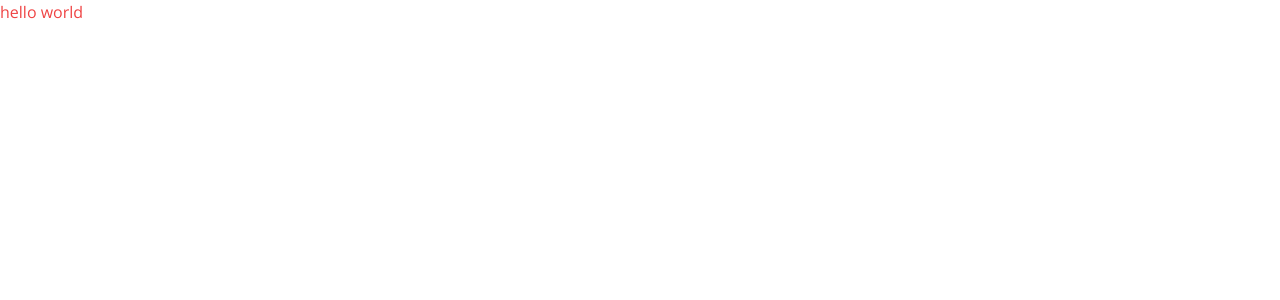
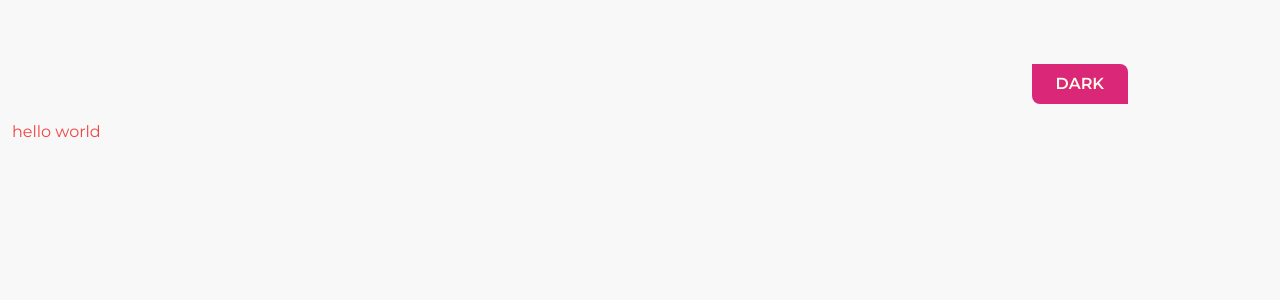
Before and after one commit to saidugurlu/Portfolio, a Next.js app: page / in a window 1280 px wide. Shown: the top 300 px of the page. Built offline with nearby package versions, Linux system fonts and the light colour scheme.

Commit message:
header css added

```diff
--- /dev/null
+++ b/components/Header.js
@@ -0,0 +1,14 @@
+import React from "react";
+
+const Header = () => {
+  return (
+    <header className="flex items-center justify-between text-white px-6 py-4 h16 max-w-5xl mx-auto mt-12 bg-transparent">
+      <span></span>
+      <button className="px-6 py-2 bg-pink-600 text-yellow-50 rounded-tr-lg rounded-bl-lg font-semibold uppercase">
+        DARK
+      </button>
+    </header>
+  );
+};
+
+export default Header;
--- a/components/Layout.js
+++ b/components/Layout.js
@@ -1,4 +1,5 @@
 import Head from "next/head";
+import Header from  "../components/Header";
 import React from "react";
 
 const Layout = ({ title, description, children }) => {
@@ -13,7 +14,13 @@ const Layout = ({ title, description, children }) => {
         <meta property="og:title" content="{title}" />
         <link rel="icon" href="/favicon.ico" />
       </Head>
-      <div>{children}</div>
+      <div className="relative z-10 px-3 min-h-screen overflow-hidden bg-primary-light antialiased font-montserrat">
+      <div className="w-full h-full ">
+<Header></Header>
+      {children}
+      </div>
+
+      </div>
     </>
   );
 };
--- a/pages/index.js
+++ b/pages/index.js
@@ -2,7 +2,7 @@ import Layout from "../components/Layout";
 
 export default function Home() {
   return (
-    <Layout>
+    <Layout title="Portfolio" description={"My Portfolio"}>
       <main>
         <h1 className="text-red-500">hello world</h1>
       </main>
```
